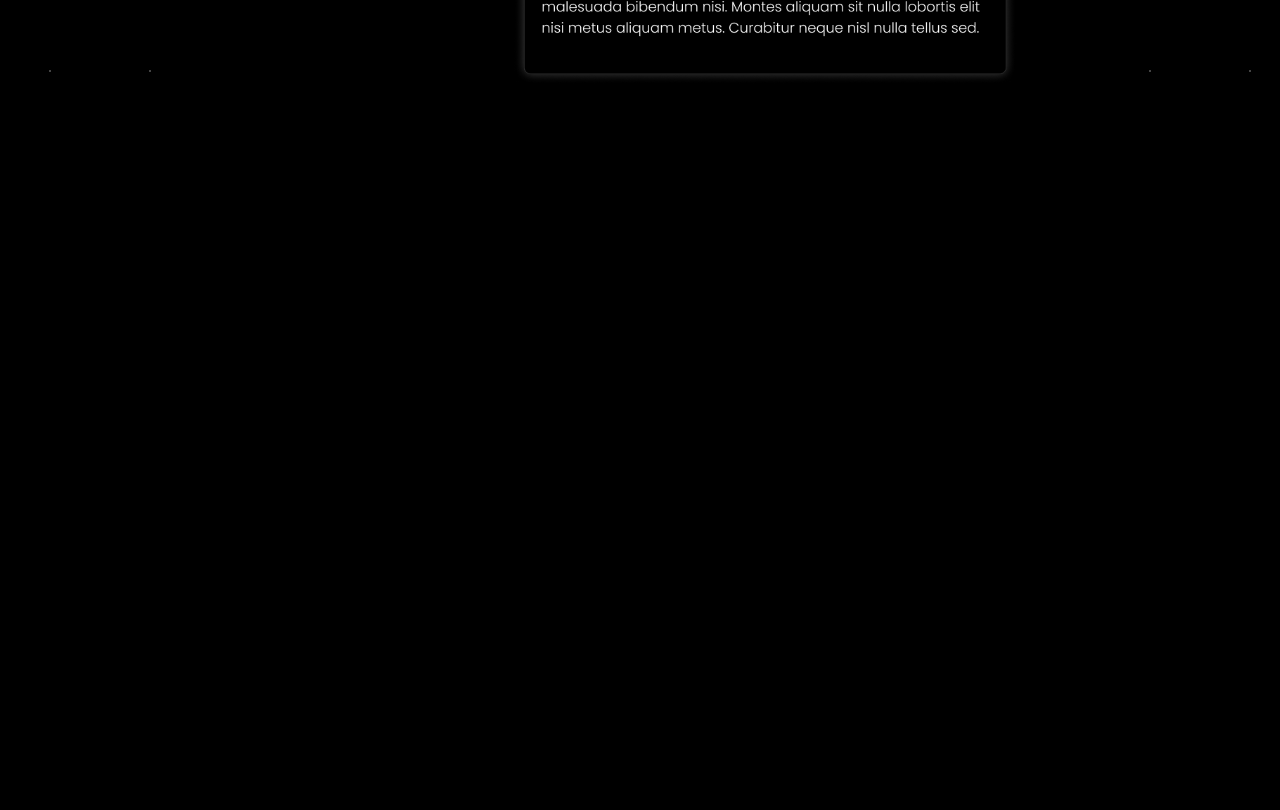
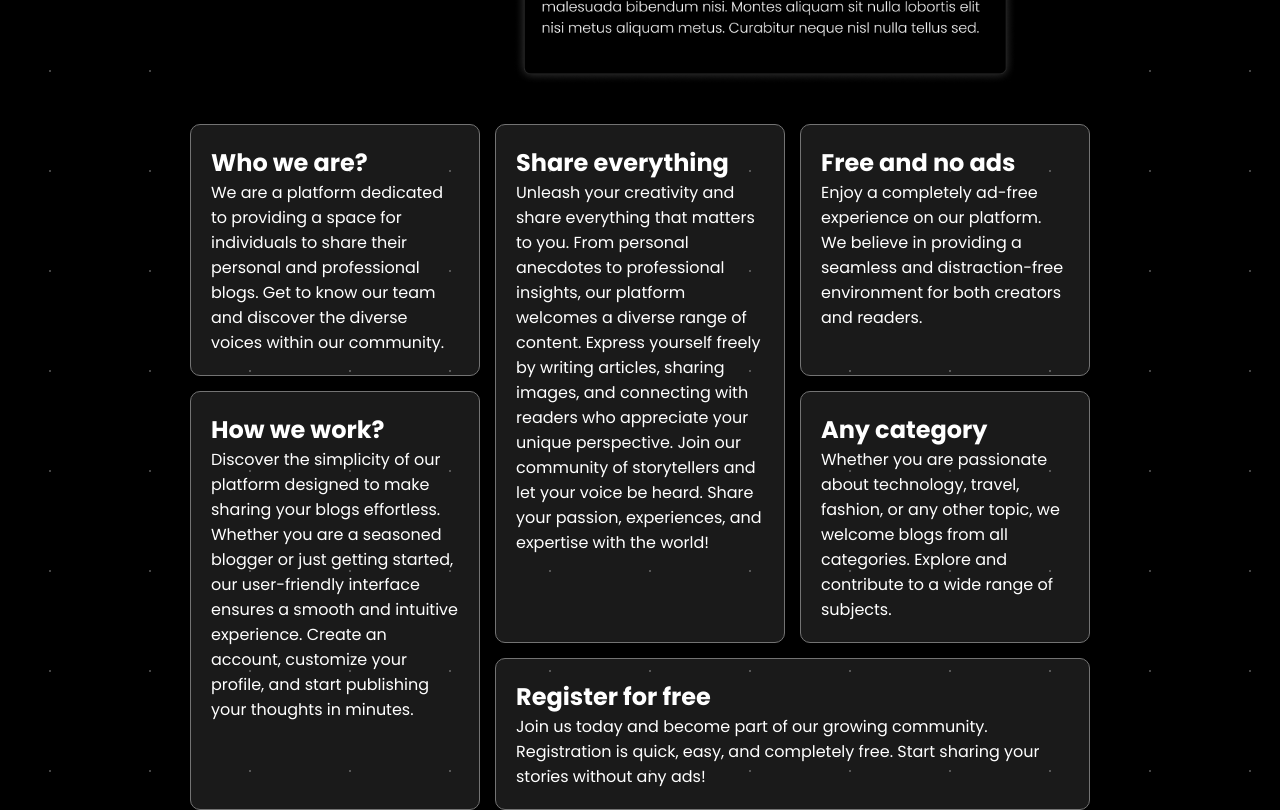
Before and after one commit to forjoa/blog, a React (Vite) app in the folder client/: page / in a window 1280 px wide. Shown: the part 800-1610 px from the top of the page. Before the commit the page ends 924 px from the top, so only its background shows below. Built offline with nearby package versions, Linux system fonts and the light colour scheme.

Commit message:
almost finish presentation cards

```diff
--- /dev/null
+++ b/client/src/components/Cards.tsx
@@ -0,0 +1,61 @@
+import '../styles/cards.css'
+
+interface Card {
+  className: string
+  title: string
+  description: string
+}
+
+const Cards = () => {
+  const cards: Card[] = [
+    {
+      className: 'works',
+      title: 'How we work?',
+      description:
+        'Discover the simplicity of our platform designed to make sharing your blogs effortless. Whether you are a seasoned blogger or just getting started, our user-friendly interface ensures a smooth and intuitive experience. Create an account, customize your profile, and start publishing your thoughts in minutes.',
+    },
+    {
+      className: 'share',
+      title: 'Share everything',
+      description:
+        'Unleash your creativity and share everything that matters to you. From personal anecdotes to professional insights, our platform welcomes a diverse range of content. Express yourself freely by writing articles, sharing images, and connecting with readers who appreciate your unique perspective. Join our community of storytellers and let your voice be heard. Share your passion, experiences, and expertise with the world!',
+    },
+    {
+      className: 'register',
+      title: 'Register for free',
+      description:
+        'Join us today and become part of our growing community. Registration is quick, easy, and completely free. Start sharing your stories without any ads!',
+    },
+    {
+      className: 'who-we-r',
+      title: 'Who we are?',
+      description:
+        'We are a platform dedicated to providing a space for individuals to share their personal and professional blogs. Get to know our team and discover the diverse voices within our community.',
+    },
+    {
+      className: 'no-ads',
+      title: 'Free and no ads',
+      description:
+        'Enjoy a completely ad-free experience on our platform. We believe in providing a seamless and distraction-free environment for both creators and readers.',
+    },
+    {
+      className: 'categories',
+      title: 'Any category',
+      description:
+        'Whether you are passionate about technology, travel, fashion, or any other topic, we welcome blogs from all categories. Explore and contribute to a wide range of subjects.',
+    },
+  ]
+
+  return (
+    <div className='cards-container'>
+      {cards.map((card, index) => (
+        <div key={index} className={card.className}>
+          <h2>{card.title}</h2>
+          <p>{card.description}</p>
+        </div>
+      ))}
+    </div>
+  )
+}
+
+export default Cards
--- a/client/src/components/Main.tsx
+++ b/client/src/components/Main.tsx
@@ -1,6 +1,7 @@
 import '../styles/main.css'
 import screenshot from '../assets/screenshot.png'
 import { Link } from 'react-router-dom'
+import Cards from './Cards'
 
 const Main = () => {
   return (
@@ -15,6 +16,7 @@ const Main = () => {
         </Link>
         <img src={screenshot} />
       </div>
+      <Cards />
     </main>
   )
 }
--- /dev/null
+++ b/client/src/styles/cards.css
@@ -0,0 +1,45 @@
+.cards-container {
+    width: 80%;
+    max-width: 900px;
+    display: grid;
+    grid-template-columns: 1fr 1fr 1fr;
+    grid-template-rows: 1fr 1fr auto;
+    gap: 15px 15px;
+    grid-template-areas:
+        "who-we-r share no-ads"
+        "works share categories"
+        "works register register";
+}
+
+.cards-container div {
+    display: flex;
+    flex-direction: column;
+    padding: 20px;
+    background-color: var(--border);
+    border: 1px solid var(--shadow);
+    border-radius: 10px;
+}
+
+.works {
+    grid-area: works;
+}
+
+.share {
+    grid-area: share;
+}
+
+.register {
+    grid-area: register;
+}
+
+.who-we-r {
+    grid-area: who-we-r;
+}
+
+.no-ads {
+    grid-area: no-ads;
+}
+
+.categories {
+    grid-area: categories;
+}
--- a/client/src/styles/header.css
+++ b/client/src/styles/header.css
@@ -1,5 +1,7 @@
 header {
     width: 100%;
+    position: sticky;
+    top: 0;
     display: grid;
     place-items: center;
     border-bottom: 1px solid var(--border);
--- a/client/src/styles/main.css
+++ b/client/src/styles/main.css
@@ -43,3 +43,13 @@ main {
     width: 100%;
     border-radius: 20px;
 }
+
+.grid-container {
+    display: grid;
+    grid-template-columns: 1fr 1fr 1fr;
+    gap: 20px;
+  }
+
+  .grid-item {
+    padding: 20px;
+  }
```
